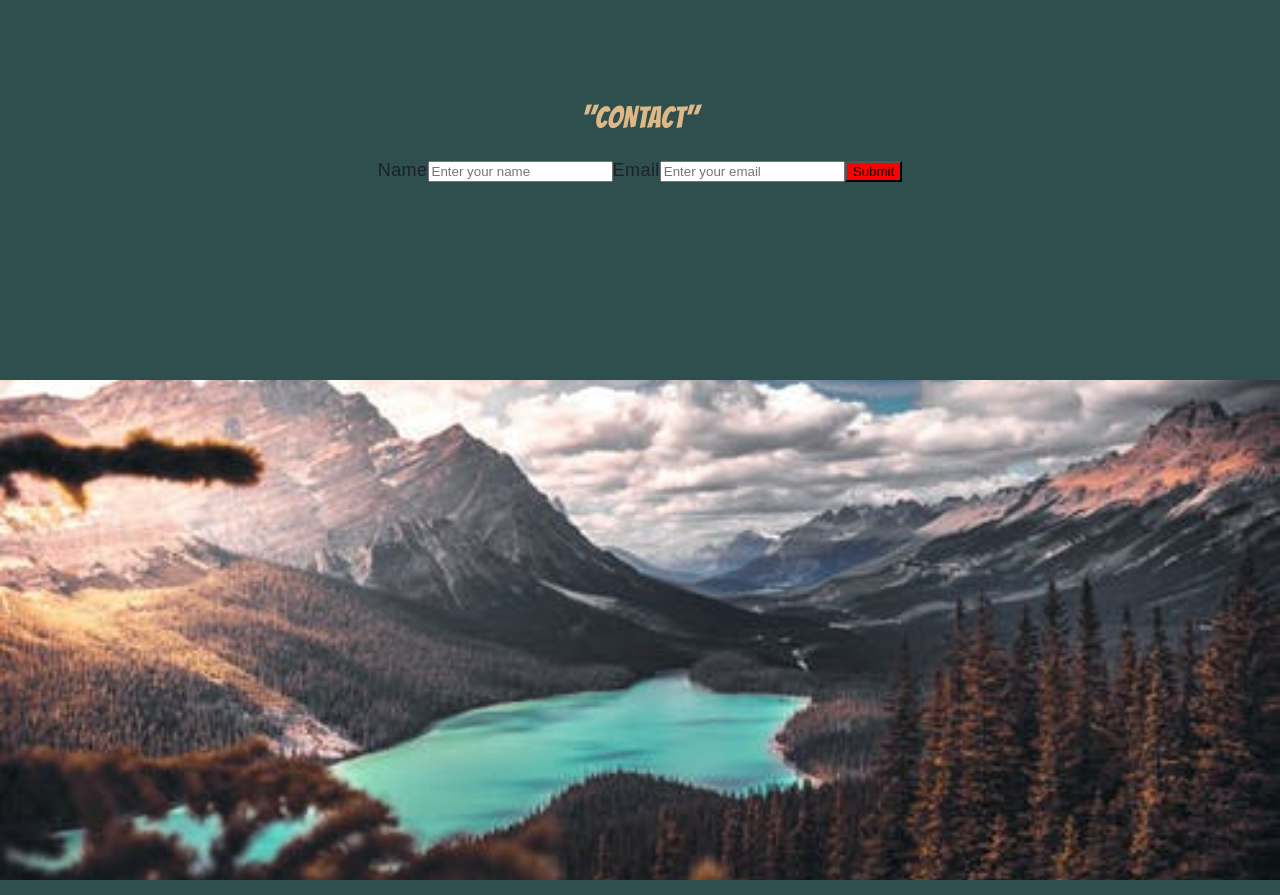
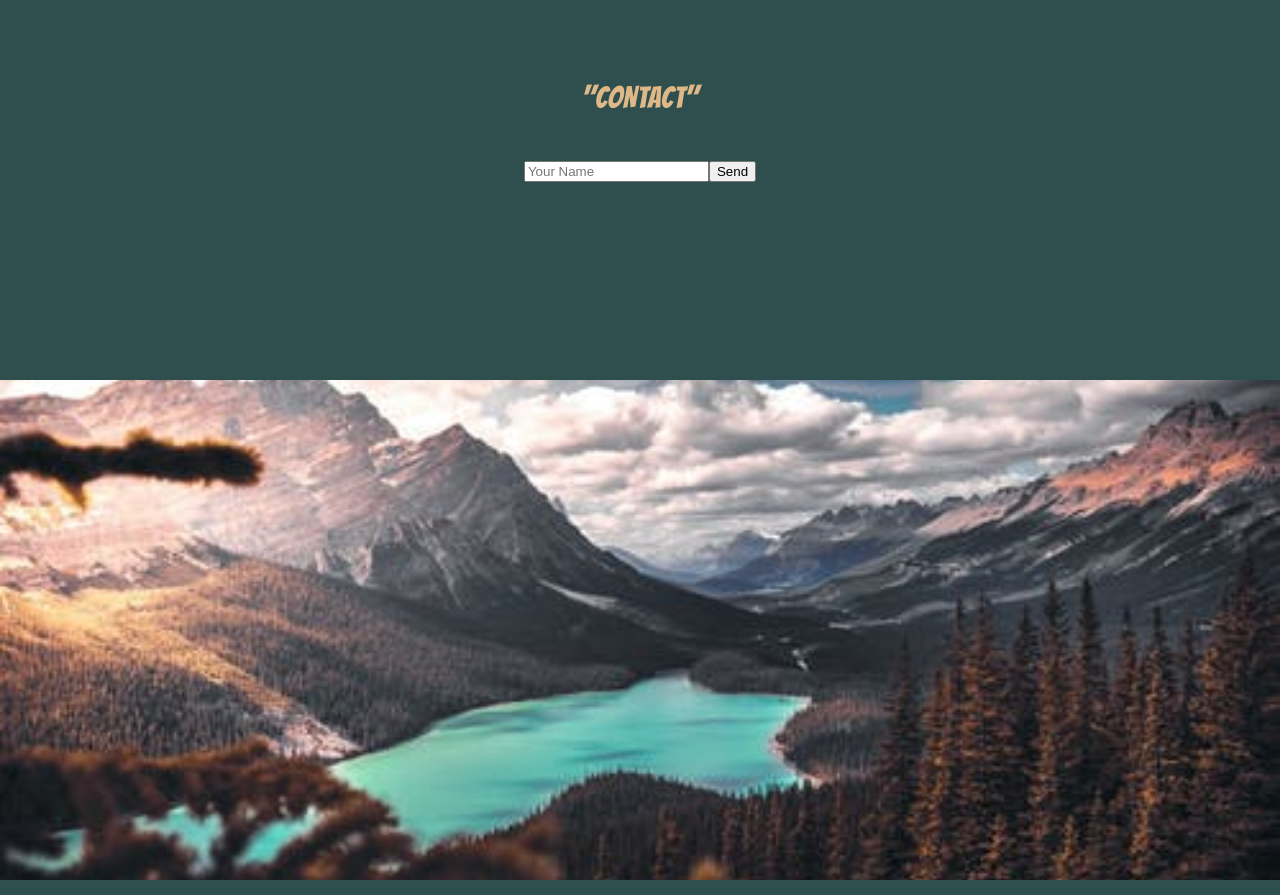
Before and after one commit to rts-cmk-wuhf02/praktikperiode-portfolio-dtorres1111, a Gatsby site: page / in a window 1280 px wide. Shown: the part 3120-4015 px from the top of the page. Built offline with nearby package versions, Linux system fonts and the light colour scheme; Gatsby itself is replaced by a stand-in of ours; a web font is replaced by a local one.

Commit message:
add form

```diff
--- a/src/components/Emailform/Emailform.js
+++ b/src/components/Emailform/Emailform.js
@@ -1,4 +1,24 @@
-import React, { useState } from "react"
+import React from "react"
+
+const Emailform = () => {
+  return (
+    <div>
+      <form
+        name="contact"
+        method="post"
+        data-netlify="true"
+        data-netlify-honeypot="bot-field"
+      >
+        <input name="name" placeholder="Your Name" type="text" />
+        <button>Send</button>
+      </form>
+    </div>
+  )
+}
+
+export default Emailform
+
+/* import React, { useState } from "react"
 import styled from "styled-components"
 
 const Emailform = () => {
@@ -75,3 +95,6 @@ const StyledEmailform = styled.section`
     background-color: red;
   }
 `
+
+import Emailform from "../Emailform/Emailform"
+<Emailform /> */
```
